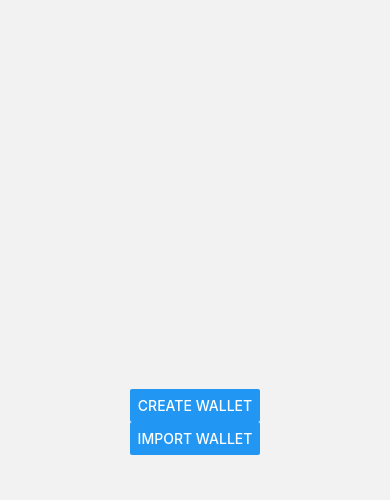
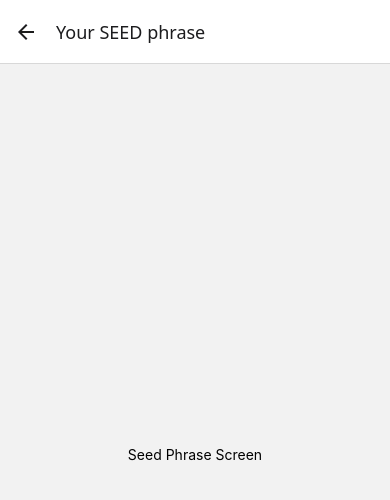
Before and after one commit to romust/ton-wallet, a React Native app: screen /SeedScreen in a window 390 px wide. Shown: the top 500 px of the page. Built offline with nearby package versions, Linux system fonts and the light colour scheme.

Commit message:
feat: creating wallet

```diff
--- a/index.tsx
+++ b/index.tsx
@@ -1,3 +1,4 @@
+import './polyfills';
 import './gesture-handler';
 
 import '@expo/metro-runtime'; // Necessary for Fast Refresh on Web
--- /dev/null
+++ b/polyfills.js
@@ -0,0 +1,3 @@
+import { Buffer } from '@craftzdog/react-native-buffer';
+
+global.Buffer = Buffer;
--- /dev/null
+++ b/src/hooks/index.ts
@@ -0,0 +1 @@
+export * from './useCreateWallet';
--- /dev/null
+++ b/src/hooks/useCreateWallet.ts
@@ -0,0 +1,19 @@
+import { useNavigation } from "@react-navigation/native";
+import { mnemonicNew, mnemonicToPrivateKey } from '@ton/crypto';
+import { WalletContractV5R1 } from '@ton/ton';
+
+export const useCreateWallet = () => {
+    const navigation = useNavigation();
+
+    const createWallet = async () => {
+        const mnemonic = await mnemonicNew();
+        const keyPair = await mnemonicToPrivateKey(mnemonic);
+        const wallet = WalletContractV5R1.create({
+            workchain: 0,
+            publicKey: keyPair.publicKey,
+        });
+        console.log('Wallet V5R1 address:', wallet.address.toString());
+        navigation.navigate('CreateWallet')
+    }
+    return { createWallet };
+}
--- a/src/navigation/Root.tsx
+++ b/src/navigation/Root.tsx
@@ -1,6 +1,6 @@
 import { createNativeStackNavigator } from '@react-navigation/native-stack';
 import { WelcomeScreen } from './screens/WelcomeScreen';
-import { CreateWalletScreen } from '@/navigation/screens/CreateWalletScreen';
+import { SeedScreen } from '@/navigation/screens/SeedScreen';
 
 const Stack = createNativeStackNavigator();
 
@@ -14,8 +14,8 @@ export const Root = () => {
           <Stack.Screen name="Welcome" component={WelcomeScreen} options={{
             headerShown: false,
           }} />
-          <Stack.Screen name="CreateWallet" component={CreateWalletScreen} options={{
-            title: 'Create Wallet',
+          <Stack.Screen name="SeedScreen" component={SeedScreen} options={{
+            title: 'Your SEED phrase',
             headerBackButtonDisplayMode: "minimal"
           }} />
         </Stack.Group>
--- a/src/navigation/screens/CreateWalletScreen.tsx
+++ b/src/navigation/screens/SeedScreen.tsx
@@ -1,9 +1,9 @@
 import { Text, View, StyleSheet } from "react-native";
 
-export const CreateWalletScreen = () => {
+export const SeedScreen = () => {
   return (
     <View style={styles.container}>
-      <Text>Create Wallet Screen</Text>
+      <Text>Seed Phrase Screen</Text>
     </View>
   );
 }
--- a/src/navigation/screens/WelcomeScreen.tsx
+++ b/src/navigation/screens/WelcomeScreen.tsx
@@ -1,12 +1,13 @@
-import { useNavigation } from "@react-navigation/native";
-import { Text, View, StyleSheet, Button } from "react-native";
+import { useCreateWallet } from "@/hooks";
+import { View, StyleSheet, Button } from "react-native";
 
 export const WelcomeScreen = () => {
-  const navigation = useNavigation();
+  const { createWallet } = useCreateWallet();
+
   return (
     <View style={styles.container}>
-      <Button title="Create Wallet" onPress={() => navigation.navigate('CreateWallet')} />
-      <Button title="Import Wallet" onPress={() => {}} />
+      <Button title="Create Wallet" onPress={createWallet} />
+      <Button title="Import Wallet" onPress={() => { }} />
     </View>
   );
 }
```
Also changed, not shown: package.json (+9 -1 lines), 2 other files (tests, documents, lock files or other folders).
